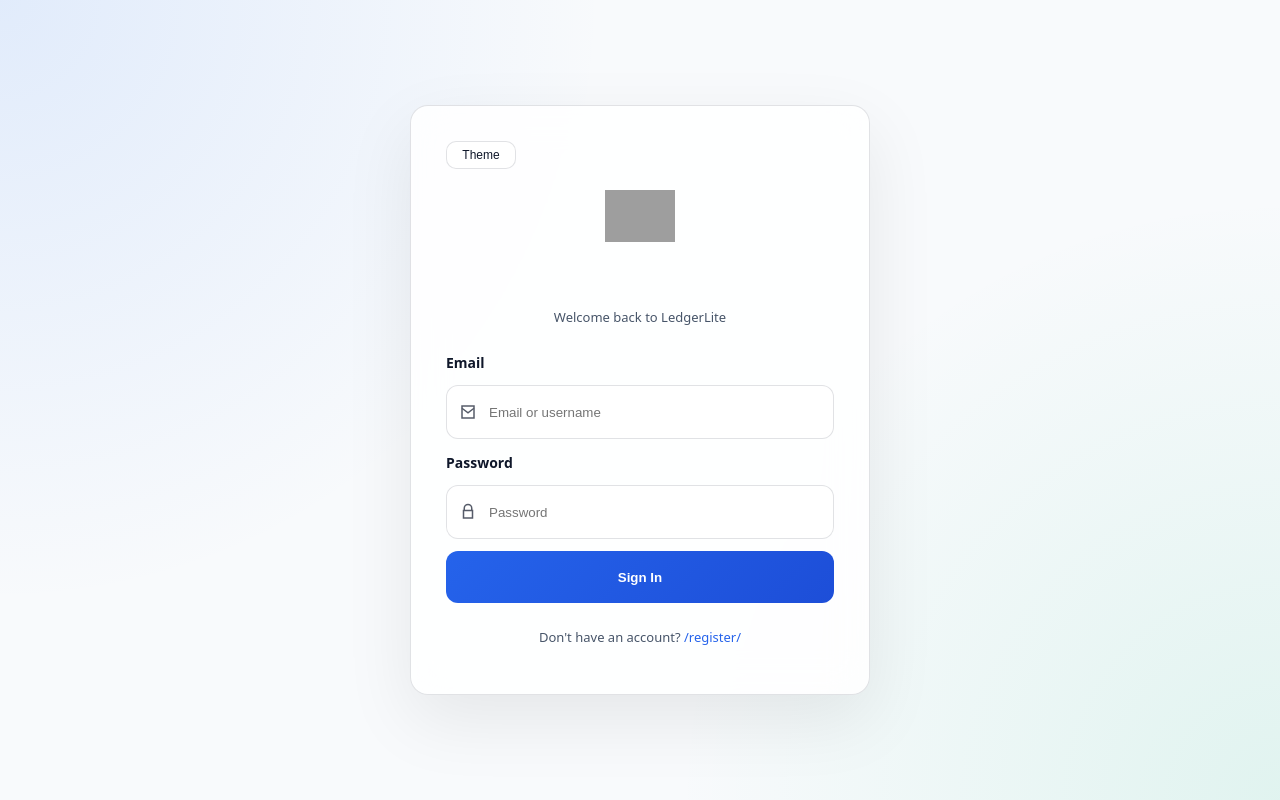
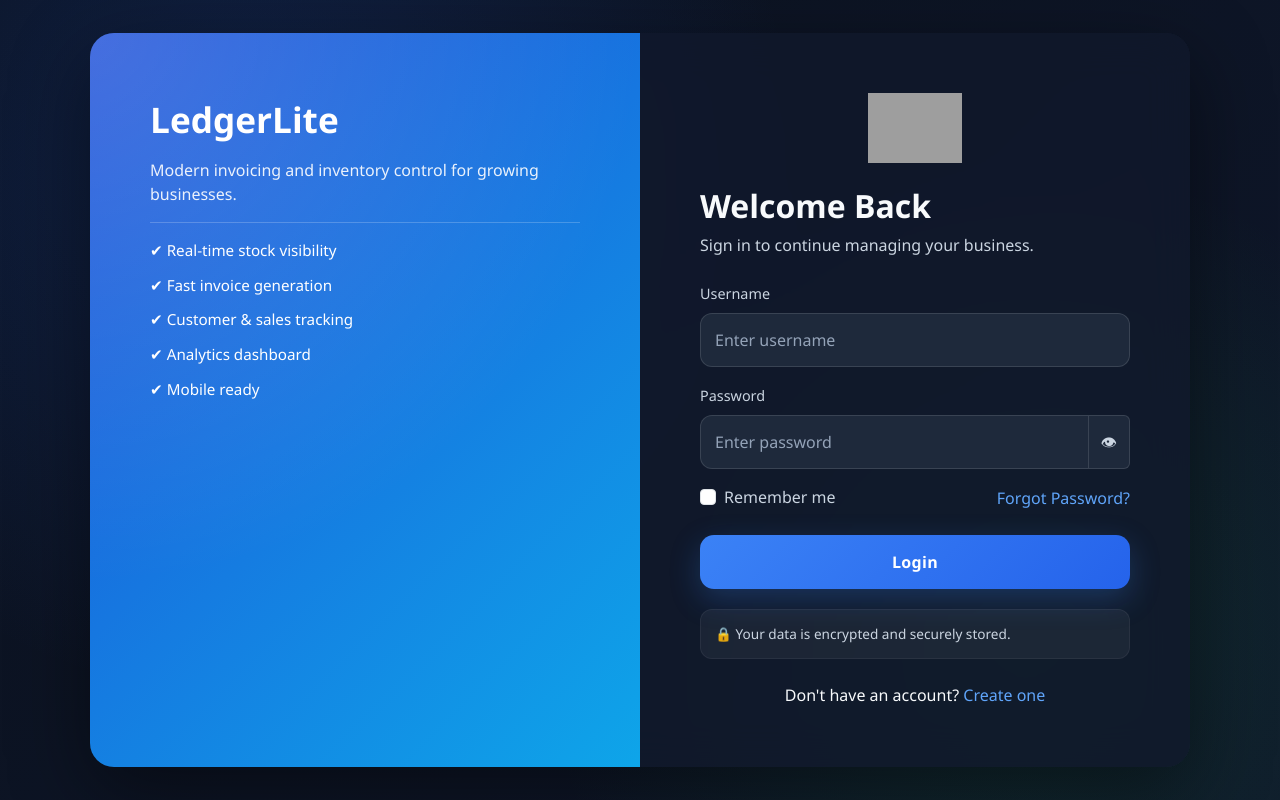
Before and after one commit to nia-cloud-official/LedgerLite, a Django app: page /login/ in a window 1280 px wide. Run offline with Django 5.2, Linux system fonts and the light colour scheme; parts of the project's set-up code (start-up, migrations or seed data) failed here and were passed over; grey boxes are pictures that could not be loaded.

Commit message:
revert
you had done a bad merge let me work on it.. i love the theme switch but u should have put it in base.html not in one file

```diff
--- a/templates/login.html
+++ b/templates/login.html
@@ -1,450 +1,390 @@
 <!DOCTYPE html>
-
 <html lang="en">
-
 <head>
-
 <meta charset="UTF-8">
-
 <meta name="viewport" content="width=device-width, initial-scale=1.0">
 
 <title>Login | LedgerLite</title>
 
-
+<link href="https://cdn.jsdelivr.net/npm/bootstrap@5.3.7/dist/css/bootstrap.min.css" rel="stylesheet">
 
 <style>
 
-:root {
+/* ===== GLOBAL ===== */
+body{
+    min-height:100vh;
+    margin:0;
+    font-family:"Segoe UI",system-ui,-apple-system,sans-serif;
 
-  --bg: #f8fafc;
+    background:
+        radial-gradient(circle at 20% 20%, rgba(37,99,235,.18), transparent 45%),
+        radial-gradient(circle at 80% 80%, rgba(34,197,94,.12), transparent 40%),
+        linear-gradient(135deg,#0b1220,#0f172a);
 
-  --card: rgba(255,255,255,0.85);
-
-  --text: #0f172a;
-
-  --muted: #475569;
-
-  --input: #ffffff;
-
-  --border: rgba(15,23,42,0.12);
-
-  --primary: #2563eb;
-
-  --shadow: rgba(0,0,0,0.08);
-
+    display:flex;
+    align-items:center;
+    justify-content:center;
+    padding:24px;
+    color:#e5e7eb;
 }
 
-
-
-body.dark {
-
-  --bg: #0b1220;
-
-  --card: rgba(15,23,42,0.75);
-
-  --text: #f8fafc;
-
-  --muted: #cbd5e1;
-
-  --input: rgba(15,23,42,0.8);
-
-  --border: rgba(255,255,255,0.12);
-
-  --primary: #3b82f6;
-
-  --shadow: rgba(0,0,0,0.6);
-
+/* ===== CARD ===== */
+.main-card{
+    width:100%;
+    max-width:1100px;
+    border:none;
+    border-radius:24px;
+    overflow:hidden;
+    background:rgba(255,255,255,.04);
+    backdrop-filter:blur(20px);
+    box-shadow:0 25px 80px rgba(0,0,0,.45);
 }
 
+/* ===== LEFT PANEL ===== */
+.left-panel{
+    background:linear-gradient(135deg,#1d4ed8,#0ea5e9);
+    color:white;
+    padding:60px;
+    position:relative;
+}
 
+.left-panel::after{
+    content:"";
+    position:absolute;
+    inset:0;
+    background:
+        radial-gradient(circle at top left,
+        rgba(255,255,255,.18),
+        transparent 60%);
+    pointer-events:none;
+}
 
-body {
+.logo-text{
+    font-size:2.2rem;
+    font-weight:800;
+}
 
-  margin: 0;
+.tagline{
+    margin-top:12px;
+    opacity:.9;
+    font-size:1rem;
+}
 
-  min-height: 100vh;
+.feature{
+    margin-bottom:12px;
+    font-size:.95rem;
+}
 
-  display: flex;
+/* ===== RIGHT PANEL ===== */
+.right-panel{
+    padding:60px;
+    background:rgba(15,23,42,.78);
+    color:#f8fafc;
+}
 
-  align-items: center;
+/* ===== LOGO ===== */
+.login-logo{
+    height:70px;
+    width:auto;
+}
 
-  justify-content: center;
+/* ===== TEXT ===== */
+.text-muted{
+    color:#cbd5e1 !important;
+}
 
-  font-family: system-ui, sans-serif;
+.form-label{
+    color:#cbd5e1;
+    font-size:.9rem;
+    margin-bottom:8px;
+}
+
+/* ===== INPUTS ===== */
+.form-control{
+    height:54px;
+    border-radius:12px;
+    background:#1e293b !important;
+    border:1px solid rgba(255,255,255,.12) !important;
+    color:#fff !important;
+    padding-left:14px;
+}
+
+.form-control::placeholder{
+    color:#94a3b8 !important;
+}
+
+.form-control:focus{
+    background:#243244 !important;
+    border-color:#3b82f6 !important;
+    color:#fff !important;
+    box-shadow:0 0 0 4px rgba(59,130,246,.20) !important;
+}
+
+.input-group .btn{
+    border-color:rgba(255,255,255,.12);
+    background:#1e293b;
+    color:#cbd5e1;
+}
+
+/* ===== AUTOFILL FIX ===== */
+input:-webkit-autofill,
+input:-webkit-autofill:hover,
+input:-webkit-autofill:focus{
+    -webkit-text-fill-color:#fff !important;
+    -webkit-box-shadow:0 0 0px 1000px #1e293b inset !important;
+    transition:background-color 5000s ease-in-out 0s;
+}
+
+/* ===== BUTTON ===== */
+.btn-login{
+    height:54px;
+    border-radius:14px;
+    font-weight:700;
+    letter-spacing:.3px;
+    border:none;
+    color:#fff;
 
     background:
+        linear-gradient(
+            135deg,
+            #3b82f6,
+            #2563eb
+        );
 
-    radial-gradient(circle at top left, rgba(59,130,246,0.12), transparent 40%),
+    transition:.25s;
 
-    radial-gradient(circle at bottom right, rgba(16,185,129,0.10), transparent 40%),
-
-    var(--bg);
-
-  transition: 0.3s;
-
+    box-shadow:
+        0 10px 30px rgba(59,130,246,.25);
 }
 
+.btn-login:hover{
+    transform:translateY(-2px);
 
-
-.wrapper {
-
-  width: 100%;
-
-  max-width: 460px;
-
-  padding: 20px;
-
+    box-shadow:
+        0 18px 40px rgba(59,130,246,.35);
 }
 
-
-
-.form {
-
-  display: flex;
-
-  flex-direction: column;
-
-  gap: 12px;
-
-  background: var(--card);
-
-  backdrop-filter: blur(18px);
-
-  padding: 35px;
-
-  border-radius: 18px;
-
-  border: 1px solid var(--border);
-
-  box-shadow: 0 25px 70px var(--shadow);
-
-  color: var(--text);
-
+/* ===== PRIVACY ===== */
+.privacy-box{
+    margin-top:20px;
+    padding:14px;
+    border-radius:12px;
+    background:rgba(255,255,255,.05);
+    border:1px solid rgba(255,255,255,.06);
+    color:#cbd5e1;
+    font-size:.85rem;
 }
 
-
-
-.flex-column > label {
-
-  font-weight: 600;
-
-  font-size: 14px;
-
-  color: var(--text);
-
+/* ===== LINKS ===== */
+a{
+    color:#60a5fa;
+    text-decoration:none;
 }
 
-
-
-.inputForm {
-
-  border: 1px solid var(--border);
-
-  border-radius: 12px;
-
-  height: 52px;
-
-  display: flex;
-
-  align-items: center;
-
-  padding: 0 12px;
-
-  background: var(--input);
-
+a:hover{
+    color:#93c5fd;
 }
 
-
-
-.inputForm:focus-within {
-
-  border-color: var(--primary);
-
-  box-shadow: 0 0 0 3px rgba(37,99,235,0.15);
-
+.form-check-label{
+    color:#cbd5e1;
 }
 
+/* ===== MOBILE ===== */
+@media(max-width:768px){
 
-
-.input {
-
-  width: 100%;
-
-  border: none;
-
-  background: transparent;
-
-  margin-left: 10px;
-
-  color: var(--text);
-
+    body{
+        padding:15px;
     }
 
-
-
-.input:focus {
-
-  outline: none;
-
+    .left-panel{
+        display:none;
     }
 
-
-
-.button-submit {
-
-  height: 52px;
-
-  border: none;
-
-  border-radius: 12px;
-
-  background: linear-gradient(135deg, var(--primary), #1d4ed8);
-
-  color: #fff;
-
-  font-weight: 700;
-
-  cursor: pointer;
-
+    .right-panel{
+        padding:35px;
     }
-
-
-
-.p {
-
-  text-align: center;
-
-  font-size: 13px;
-
-  color: var(--muted);
-
-}
-
-
-
-.span {
-
-  color: var(--primary);
-
-  cursor: pointer;
-
-}
-
-
-
-.topbar {
-
-  display: flex;
-
-  justify-content: space-between;
-
-  align-items: center;
-
-  margin-bottom: 10px;
-
-}
-
-
-
-.toggle {
-
-  border: 1px solid var(--border);
-
-  background: var(--input);
-
-  color: var(--text);
-
-  padding: 6px 10px;
-
-  border-radius: 10px;
-
-  cursor: pointer;
-
-  font-size: 12px;
-
-}
-
-
-
-.logo {
-
-  display: flex;
-
-  justify-content: center;
-
-  margin-bottom: 10px;
-
-}
-
-
-
-.logo img {
-
-  width: 70px;
-
-  height: 70px;
-
-  object-fit: contain;
-
-}
-
-
-
-/* input icons */
-
-.icon {
-
-  width: 18px;
-
-  height: 18px;
-
-  flex-shrink: 0;
-
-  opacity: 0.7;
-
 }
 
 </style>
-
 </head>
-
-
 
 <body>
 
+<div class="card main-card">
 
+<div class="row g-0">
 
-<div class="wrapper">
+    <!-- LEFT PANEL -->
+    <div class="col-md-6">
+        <div class="left-panel h-100">
 
+            <div class="logo-text">LedgerLite</div>
 
+            <div class="tagline">
+                Modern invoicing and inventory control for growing businesses.
+            </div>
 
-<form class="form" method="POST">
-<button type="button" style="width:70px;" class="toggle" onclick="toggleTheme()">Theme</button>
+            <hr style="opacity:.2;">
+
+            <div class="feature">✔ Real-time stock visibility</div>
+            <div class="feature">✔ Fast invoice generation</div>
+            <div class="feature">✔ Customer & sales tracking</div>
+            <div class="feature">✔ Analytics dashboard</div>
+            <div class="feature">✔ Mobile ready</div>
+
+        </div>
+    </div>
+
+    <!-- RIGHT PANEL -->
+    <div class="col-md-6">
+
+        <div class="right-panel">
+
+            <div class="text-center mb-4">
+                <img src="/static/logo-nobg.png"
+                     alt="LedgerLite"
+                     class="login-logo">
+            </div>
+
+            <h2 class="fw-bold">Welcome Back</h2>
+
+            <p class="text-muted mb-4">
+                Sign in to continue managing your business.
+            </p>
+
+            {% if messages %}
+                {% for message in messages %}
+                    <div class="alert alert-{{ message.tags }}">
+                        {{ message }}
+                    </div>
+                {% endfor %}
+            {% endif %}
+
+            <form method="POST">
+
                 {% csrf_token %}
 
+                <div class="mb-3">
 
+                    <label class="form-label">
+                        Username
+                    </label>
 
-<!-- LOGO (PNG) -->
-
-<div class="logo">
-
-<img src="/static/logo-nobg.png" alt="LedgerLite Logo">
-</div>
-
-
-<div class="topbar">
-
-
+                    <input
+                        type="text"
+                        name="username"
+                        class="form-control"
+                        placeholder="Enter username"
+                        autocomplete="username"
+                        required>
 
                 </div>
 
+                <div class="mb-3">
 
-<p class="p">Welcome back to LedgerLite</p>
+                    <label class="form-label">
+                        Password
+                    </label>
 
+                    <div class="input-group">
 
+                        <input
+                            type="password"
+                            id="password"
+                            name="password"
+                            class="form-control"
+                            placeholder="Enter password"
+                            autocomplete="current-password"
+                            required>
 
-<div class="flex-column">
-
-<label>Email</label>
+                        <button
+                            type="button"
+                            class="btn"
+                            onclick="togglePassword()">
+                            👁
+                        </button>
 
                     </div>
 
+                </div>
 
+                <div class="d-flex justify-content-between align-items-center mb-4">
 
-<div class="inputForm">
+                    <div class="form-check">
+                        <input
+                            class="form-check-input"
+                            type="checkbox"
+                            id="remember">
 
-<svg class="icon" viewBox="0 0 24 24" fill="none" xmlns="http://www.w3.org/2000/svg">
+                        <label
+                            class="form-check-label"
+                            for="remember">
+                            Remember me
+                        </label>
+                    </div>
 
-<path d="M4 4h16v16H4V4z" stroke="currentColor" stroke-width="2"/>
-
-<path d="M4 7l8 6 8-6" stroke="currentColor" stroke-width="2"/>
-
-</svg>
-
-<input type="text" name="username" class="input" placeholder="Email or username" required>
+                    <a href="#">
+                        Forgot Password?
+                    </a>
 
                 </div>
 
+                <button
+                    type="submit"
+                    id="loginBtn"
+                    class="btn btn-login w-100">
 
+                    Login
 
-<div class="flex-column">
+                </button>
 
-<label>Password</label>
+            </form>
+
+            <div class="privacy-box">
+                🔒 Your data is encrypted and securely stored.
+            </div>
+
+            <div class="text-center mt-4">
+                Don't have an account?
+                <a href="{% url 'register' %}">
+                    Create one
+                </a>
+            </div>
 
         </div>
 
-
-
-<div class="inputForm">
-
-<svg class="icon" viewBox="0 0 24 24" fill="none" xmlns="http://www.w3.org/2000/svg">
-
-<path d="M7 10V7a5 5 0 0110 0v3" stroke="currentColor" stroke-width="2"/>
-
-<path d="M6 10h12v10H6V10z" stroke="currentColor" stroke-width="2"/>
-
-</svg>
-
-<input type="password" name="password" class="input" placeholder="Password" required>
+    </div>
 
 </div>
 
-
-
-<button class="button-submit" type="submit">Sign In</button>
-
-
-
-<p class="p">
-
-Don't have an account? <span class="span">{% url 'register' %}</span>
-
-</p>
-
-
-
-</form>
-
-
-
 </div>
-
-
 
 <script>
 
-function toggleTheme(){
+function togglePassword(){
 
-document.body.classList.toggle("dark");
+    const field =
+        document.getElementById("password");
 
-if(document.body.classList.contains("dark")){
-
-localStorage.setItem("theme","dark");
-
-}else{
-
-localStorage.setItem("theme","light");
-
+    field.type =
+        field.type === "password"
+        ? "text"
+        : "password";
 }
 
-}
+document.querySelector("form")
+.addEventListener("submit", function(){
 
+    const btn =
+        document.getElementById("loginBtn");
 
+    btn.disabled = true;
 
-window.onload = () => {
-
-if(localStorage.getItem("theme")==="dark"){
-
-document.body.classList.add("dark");
-
-}
-
-};
+    btn.innerHTML =
+        "Signing In...";
+});
 
 </script>
 
-
-
 </body>
-
 </html>
```
Also changed, not shown: db.sqlite3. Lines whose indentation alone changed are shown as unchanged.
